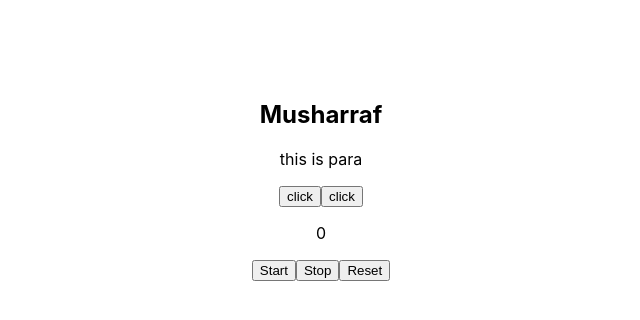
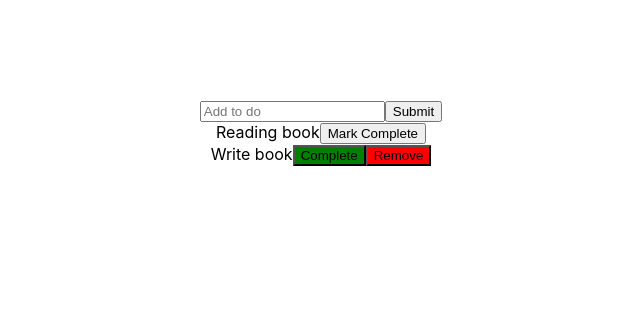
Before and after one commit to MMP0786/Small-projects-react, a React (Create React App) app: page / in a window 1280 px wide. Shown: the top 320 px of the page, without its empty margins (319-959 px from the left). Built offline with nearby package versions, Linux system fonts and the light colour scheme.

Commit message:
todo Updated

```diff
--- a/src/AdTodo/CreateTodo.js
+++ b/src/AdTodo/CreateTodo.js
@@ -1,6 +1,9 @@
 import React from 'react'
 
 function CreateTodo() {
+  const handleSubmit = ()=>{
+
+  }
   return (
     <div>
       <form onSubmit={handleSubmit}>
--- a/src/AdTodo/Task.js
+++ b/src/AdTodo/Task.js
@@ -1,8 +1,14 @@
 import React from 'react'
 
-function Task() {
+function Task(props) {
+  console.log(props)
   return (
-    <div>Task</div>
+    <div>
+      <span>{props.task}</span>
+      {props.status && <button>Mark Complete</button>}
+      {!props.status && <button style={{background:'green'}} >Complete</button>}
+      {!props.status && <button style={{background:'red'}}>Remove</button>}
+    </div>
   )
 }
 
--- a/src/AdTodo/Todo.js
+++ b/src/AdTodo/Todo.js
@@ -1,11 +1,22 @@
-import React from 'react'
+import React, { useState } from 'react'
 import CreateTodo from "./CreateTodo"
+import Task from "./Task"
 
 function Todo() {
+  const [tasks, setTasks]= useState([
+    {
+      task: "Reading book",
+      status: true
+    },
+    {
+      task: "Write book",
+      status: false
+    }
+  ])
   return (
     <div>
       <CreateTodo/>
-      <Task/>
+      {tasks.map((task, index)=><Task {...task} key={index} /> )}
     </div>
   )
 }
--- a/src/App.js
+++ b/src/App.js
@@ -3,6 +3,7 @@ import './App.css';
 import TodoApp from './todo/TodoApp';
 import One from './Practice/One';
 import AutoCounter from './Practice/AutoCounter';
+import Todo from './AdTodo/Todo';
 
 function App() {
   const transer = ()=>{
@@ -10,8 +11,9 @@ function App() {
   }
   return (
     <div className="App">
-      <One name1="Musharraf" data={transer}/>
-      <AutoCounter/>
+      <Todo/>
+      {/* <One name1="Musharraf" data={transer}/>
+      <AutoCounter/> */}
       {/* <TodoApp/> */}
      {/* <One name1={"Musharraf"} printName={"name"}/> */}
     </div>
```
